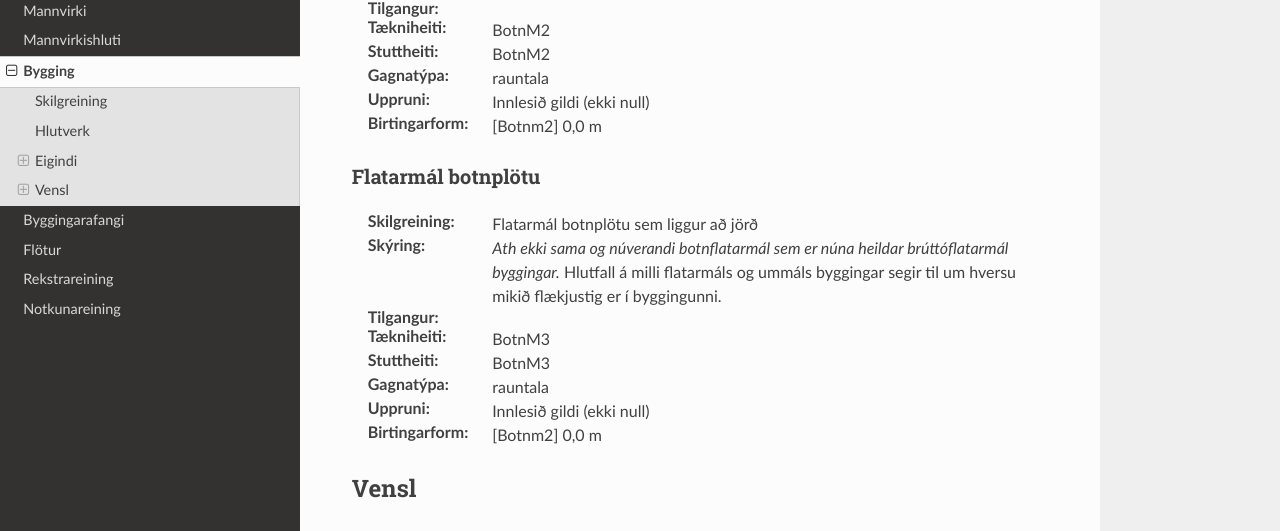
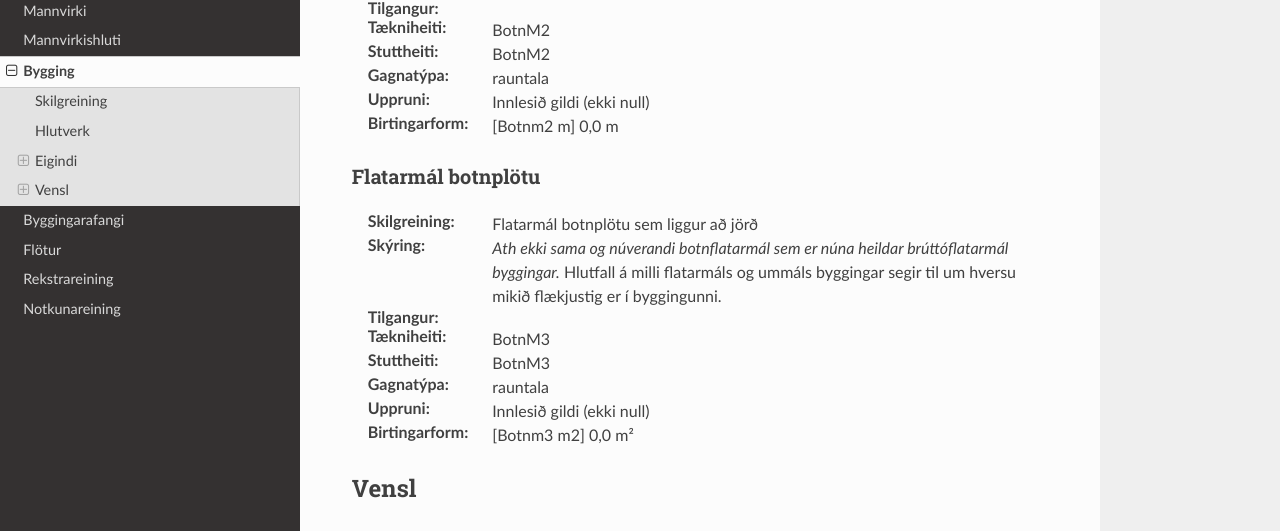
Before and after one commit to hthl/Mannvirkjaskra, a Sphinx documentation site: the page built from source/bygging.rst, in a window 1280 px wide and 900 px high, scrolled down 819 px. Shown: the part 141-672 px from the top of the window. Built offline with Sphinx 7.4.7 and the Read the Docs theme 2.0.0, drawn with Linux system fonts in a browser that asks for light colours.

Commit message:
Update bygging.rst

```diff
--- a/source/bygging.rst
+++ b/source/bygging.rst
@@ -68,7 +68,7 @@ Ummál botnplötu
  Innlesið gildi  (ekki null)
 
 :Birtingarform:
- [Botnm2] 0,0 m
+ [Botnm2 m] 0,0 m
 
 Flatarmál botnplötu
 ~~~~~~~~~~~~~~~~~~~~
@@ -96,7 +96,7 @@ Flatarmál botnplötu
  Innlesið gildi  (ekki null)
 
 :Birtingarform:
- [Botnm2] 0,0 m
+ [Botnm3 m2] 0,0 m²
 
 Vensl
 -----
```
